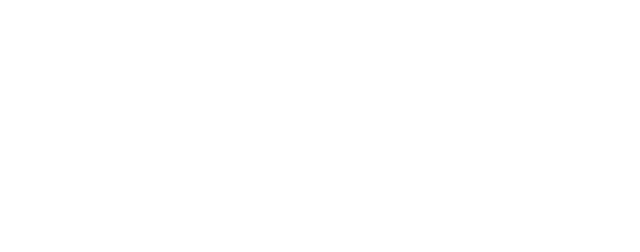
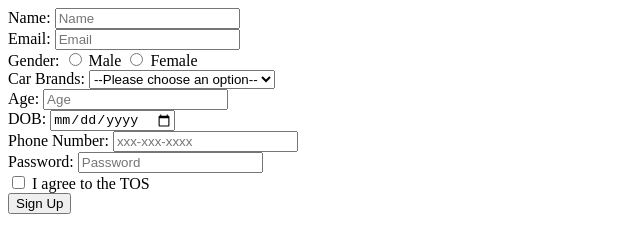
Before and after one commit to acciojob/signup-form-car-Rashmi-Salunkhe, a website: page main.html in a window 1280 px wide. Shown: the whole page, without its empty margins (0-640 px from the left). Drawn offline with Linux system fonts and the light colour scheme.

Commit message:
created a submission

```diff
--- a/main.html
+++ b/main.html
@@ -1,16 +1,48 @@
 <!DOCTYPE html>
+<html>
+<head>
+    <link rel="stylesheet" href="styles.css">
+</head>
+<body>
+    <form action="/submit" method="post">
+        <label for="name">Name:</label>
+        <input type="text" id="name" name="name" placeholder="Name" required><br>
 
-<html>
+        <label for="email">Email:</label>
+        <input type="email" id="email" name="email" placeholder="Email" required><br>
 
-<head>
-	<link rel="stylesheet" href="styles.css">
-</head>
+        <label>Gender:</label>
+        <input type="radio" id="gender_m" name="gender" required>
+        <label for="gender_m">Male</label>
+        <input type="radio" id="gender_f" name="gender" required>
+        <label for="gender_f">Female</label><br>
 
-<body>
-	<!-- the entire body must be written by student -->
-    <script type="text/javascript" src="./script.js">
-</script>
+        <label for="cars">Car Brands:</label>
+        <select id="cars" name="cars" required>
+            <option value="" disabled selected>--Please choose an option--</option>
+            <option value="Hyundai">Hyundai</option>
+            <option value="Honda">Honda</option>
+            <option value="Ford">Ford</option>
+            <option value="Mahindra">Mahindra</option>
+        </select><br>
 
+        <label for="age">Age:</label>
+        <input type="number" id="age" name="age" placeholder="Age" required><br>
+
+        <label for="dob">DOB:</label>
+        <input type="date" id="dob" name="dob" required><br>
+
+        <label for="tel">Phone Number:</label>
+        <input type="tel" id="tel" name="tel" pattern="[0-9]{3}-[0-9]{3}-[0-9]{4}" placeholder="xxx-xxx-xxxx"><br>
+
+        <label for="password">Password:</label>
+        <input type="password" id="password" name="password" placeholder="Password" required><br>
+
+        <input type="checkbox" id="tos" name="tos" required>
+        <label for="tos">I agree to the TOS</label><br>
+
+        <button type="submit">Sign Up</button>
+    </form>
+    <script src="./script.js"></script>
 </body>
-
 </html>
```
